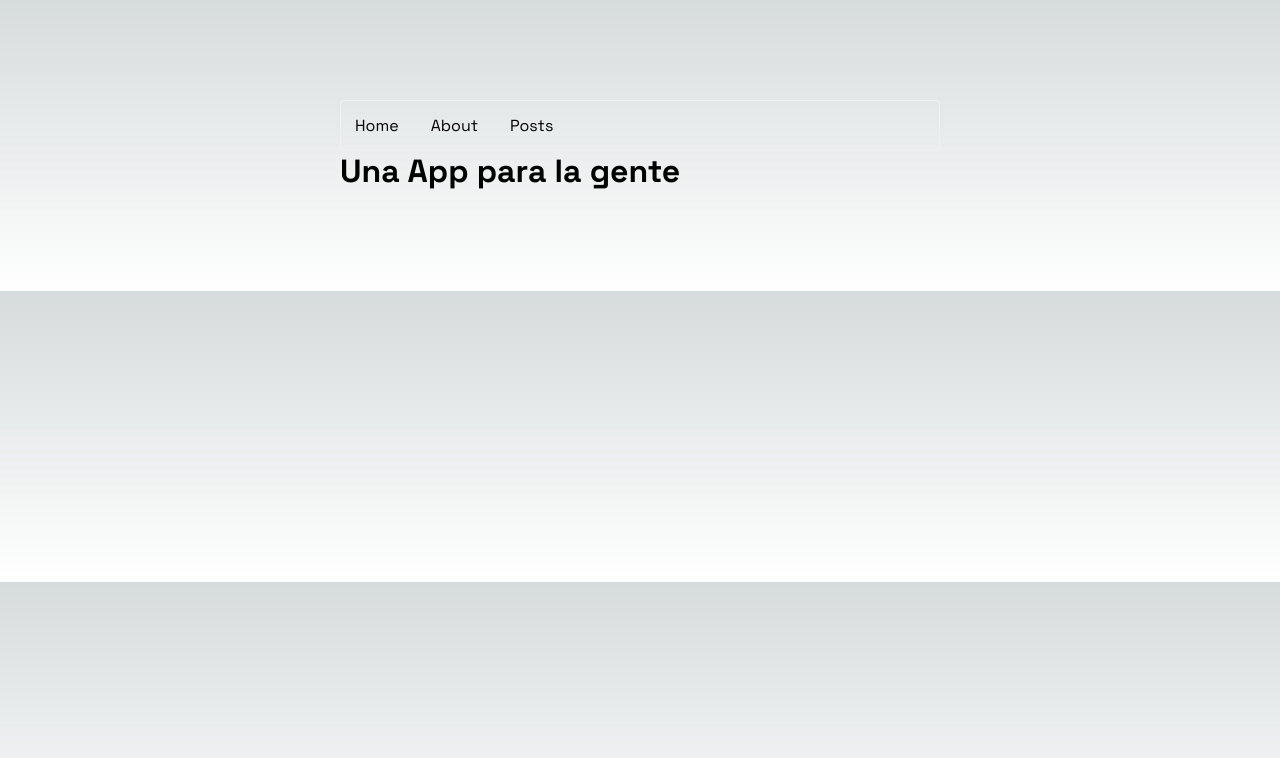
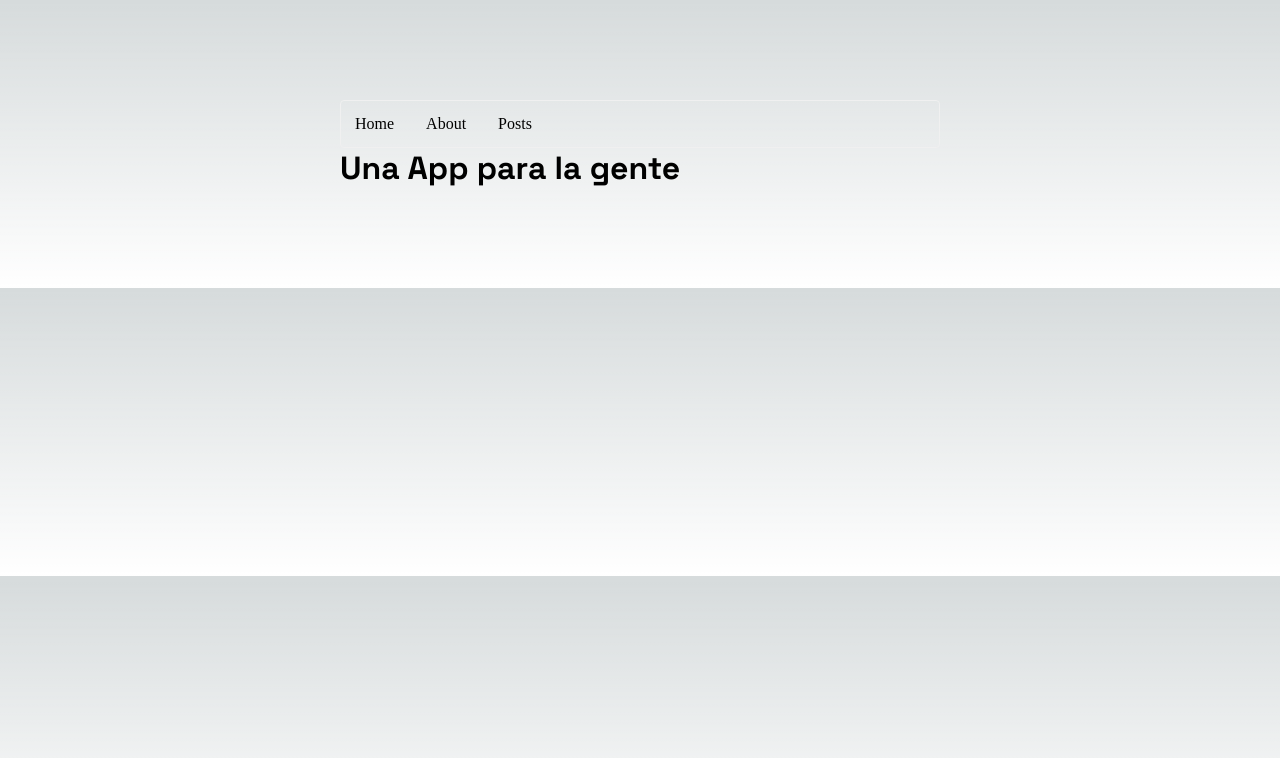
Before and after one commit to ionuser13/next-app, a Next.js app: page / in a window 1280 px wide. Shown: the top 758 px of the page. Built offline with nearby package versions, Linux system fonts and the light colour scheme.

Commit message:
images with next 13

```diff
--- a/app/(banner)/posts/[id]/comments/page.jsx
+++ b/app/(banner)/posts/[id]/comments/page.jsx
@@ -1,7 +1,5 @@
-import { resolve } from "styled-jsx/css";
 
 const fetchComments = async (id) => {
-    await new Promise(resolve => setTimeout(resolve, 3000))
     return fetch(`https://jsonplaceholder.typicode.com/posts/${id}/comments`, { next: {
         revalidate: 10
     } })
@@ -15,6 +13,7 @@ export default async function Post({params}) {
         <ul style={{background: "#444", fontSize: "12px"}}>
             {comments.map(comment => (
                 <li key={comment.id}>
+                    <img width="50" height="50" src={`https://avatars.dicebear.com/api/pixel-art-neutral/${comment.email}.svg`} alt={comment.name} />
                     <h4>{comment.name}</h4>
                     <h4>{comment.body}</h4>
                 </li>
--- a/app/font.js
+++ b/app/font.js
@@ -1,6 +1,7 @@
-import { Space_Grotesk } from "@next/font/google";
+import { Space_Grotesk as spaceGrotesk } from "@next/font/google";
 
-export const font = Space_Grotesk({
+export const font = spaceGrotesk({
   subsets: ["latin"],
   weight: ["400", "700"],
+  variable: "--font-grotesk"
 })
--- a/app/layout.js
+++ b/app/layout.js
@@ -8,7 +8,7 @@ export default function RootLayout({ children }) {
       <head>
         <title>My first Next App</title>
       </head>
-      <body className={font.className}>
+      <body className={font.variable}>
         <Navigation />
         {children}
       </body>
--- a/next.config.js
+++ b/next.config.js
@@ -11,6 +11,9 @@ const nextConfig = {
     ],
     appDir: true,
   },
+  images: {
+    domains: ["avatars.dicebar.com"]
+  },
   reactStrictMode: true,
 }
 
--- a/styles/globals.css
+++ b/styles/globals.css
@@ -106,6 +106,10 @@ body {
   margin: 0 auto;
 }
 
+h1 {
+  font-family: var(--font-grotesk), sans-serif;
+}
+
 @media (prefers-color-scheme: dark) {
   html {
     color-scheme: dark;
```
